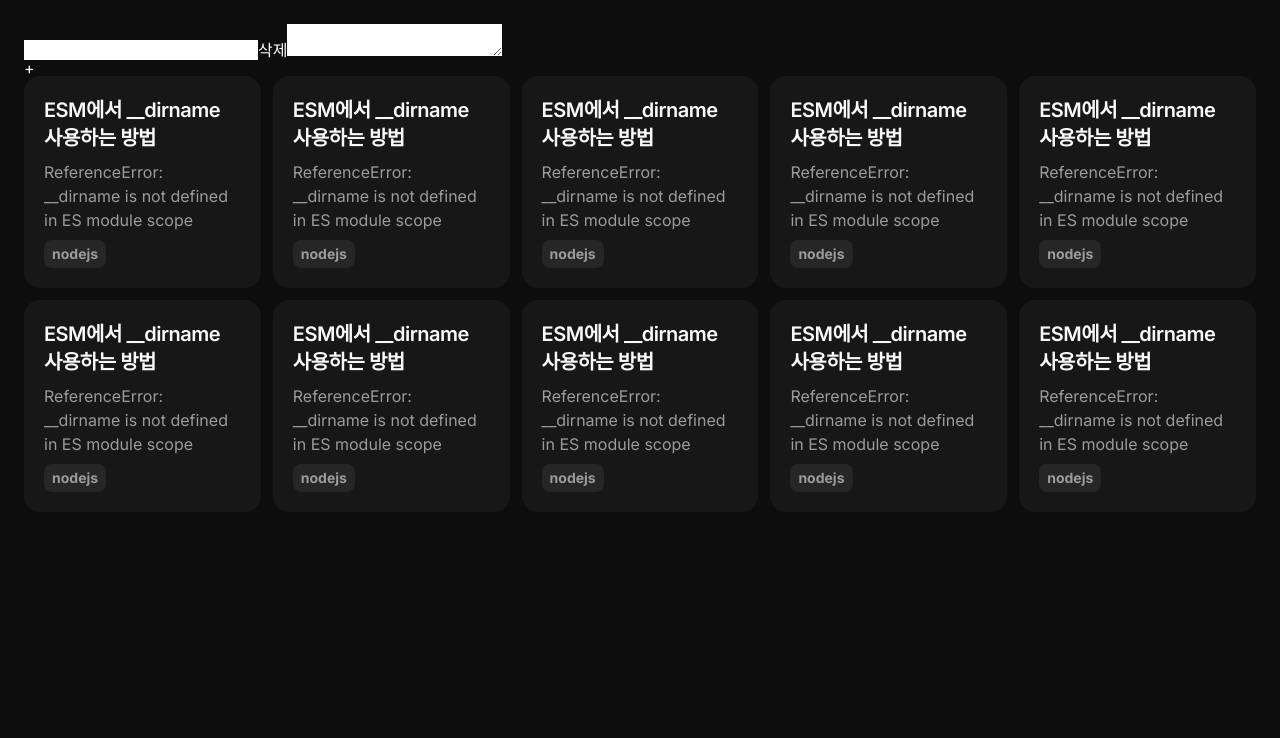
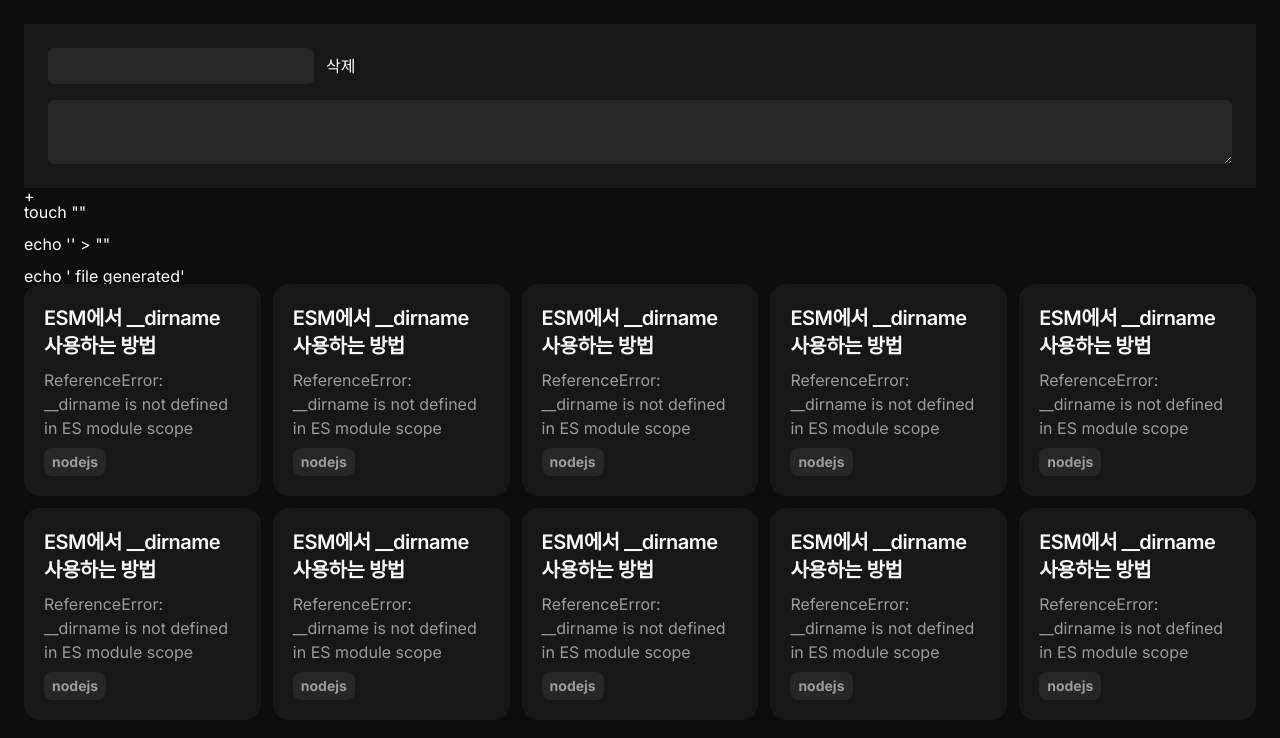
Before and after one commit to cheatkey/code-craft, a Next.js app: page / in a window 1280 px wide. Shown: the top 738 px of the page. Built offline with nearby package versions, Linux system fonts and the light colour scheme.

Commit message:
작성한 코드를 만드는 bash 스크립트 제작 함수 작성

```diff
--- a/src/app/components/CodeGenerator/CodeGenerator.tsx
+++ b/src/app/components/CodeGenerator/CodeGenerator.tsx
@@ -1,6 +1,7 @@
 "use client";
 import { useImmer } from "use-immer";
 import { nanoid } from "nanoid";
+import { codeGeneratorWithBash } from "./CodeGenerator.utils";
 
 const CodeGenerator = () => {
   const [files, setFiles] = useImmer<
@@ -47,8 +48,10 @@ const CodeGenerator = () => {
       <div>
         {files.map((file) => {
           return (
-            <div key={file.id}>
+            <div key={file.id} className="bg-dark-800 p-6 flex flex-col gap-4">
+              <div className="flex flex-row gap-3">
                 <input
+                  className="bg-dark-700 rounded-md px-4 py-2"
                   value={file.fileName}
                   onChange={(e) => {
                     updateFile(file.id, "fileName", e.target.value);
@@ -61,7 +64,9 @@ const CodeGenerator = () => {
                 >
                   삭제
                 </button>
+              </div>
               <textarea
+                className="bg-dark-700 p-4 rounded-md"
                 value={file.content}
                 onChange={(e) => {
                   updateFile(file.id, "content", e.target.value);
@@ -79,6 +84,10 @@ const CodeGenerator = () => {
           +
         </button>
       </div>
+
+      <div className="whitespace-break-spaces">
+        {codeGeneratorWithBash(files).script}
+      </div>
     </div>
   );
 };
--- /dev/null
+++ b/src/app/components/CodeGenerator/CodeGenerator.utils.ts
@@ -0,0 +1,37 @@
+export const codeGeneratorWithBash = (
+  files: { fileName: string; content: string }[]
+) => {
+  const stack: string[] = [];
+
+  files.forEach((file) => {
+    const { fileName, content } = file;
+    const hasDirectory = fileName.split("/").length - 1 >= 2;
+
+    if (hasDirectory) {
+      const folder = fileName.substring(0, fileName.lastIndexOf("/"));
+      stack.push(`mkdir -p "${folder}"`);
+      stack.push(``);
+    }
+
+    stack.push(`touch "${file.fileName}"`);
+    stack.push(``);
+
+    const [firstLine, ...otherLines] = content
+      .split("\n")
+      .map((v) => v.replaceAll("'", "'\\''"));
+    stack.push(`echo '${firstLine}' > "${fileName}"`);
+
+    otherLines.forEach((text) => {
+      stack.push(`echo '${text}' >> "${fileName}"`);
+    });
+
+    stack.push(``);
+    stack.push(`echo '${fileName} file generated'`);
+    stack.push(``);
+  });
+
+  return {
+    script: stack.join("\n"),
+    command: "curl -s https://gist.githubusercontent.com/hello.sh | bash",
+  };
+};
```
Lines whose indentation alone changed are shown as unchanged.
